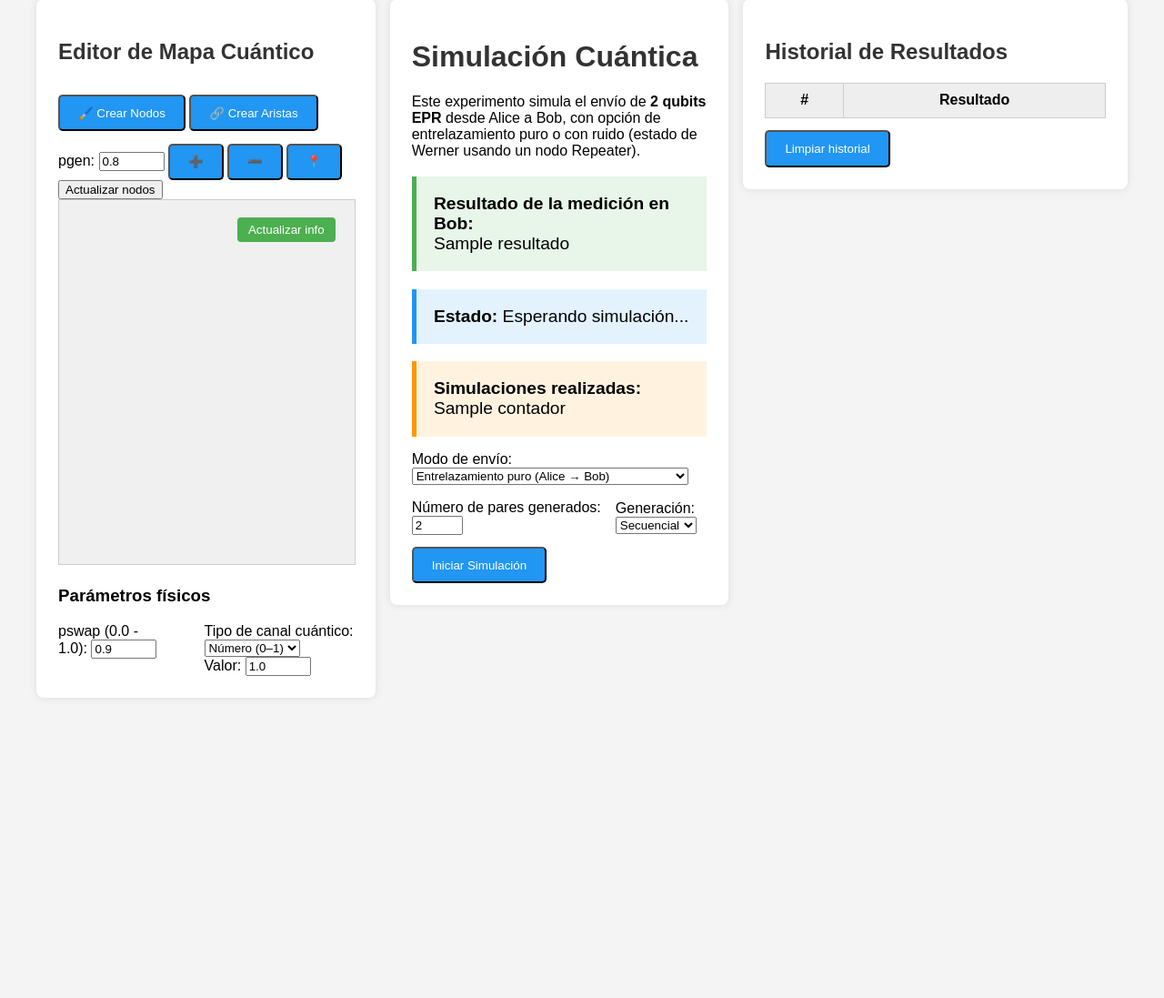
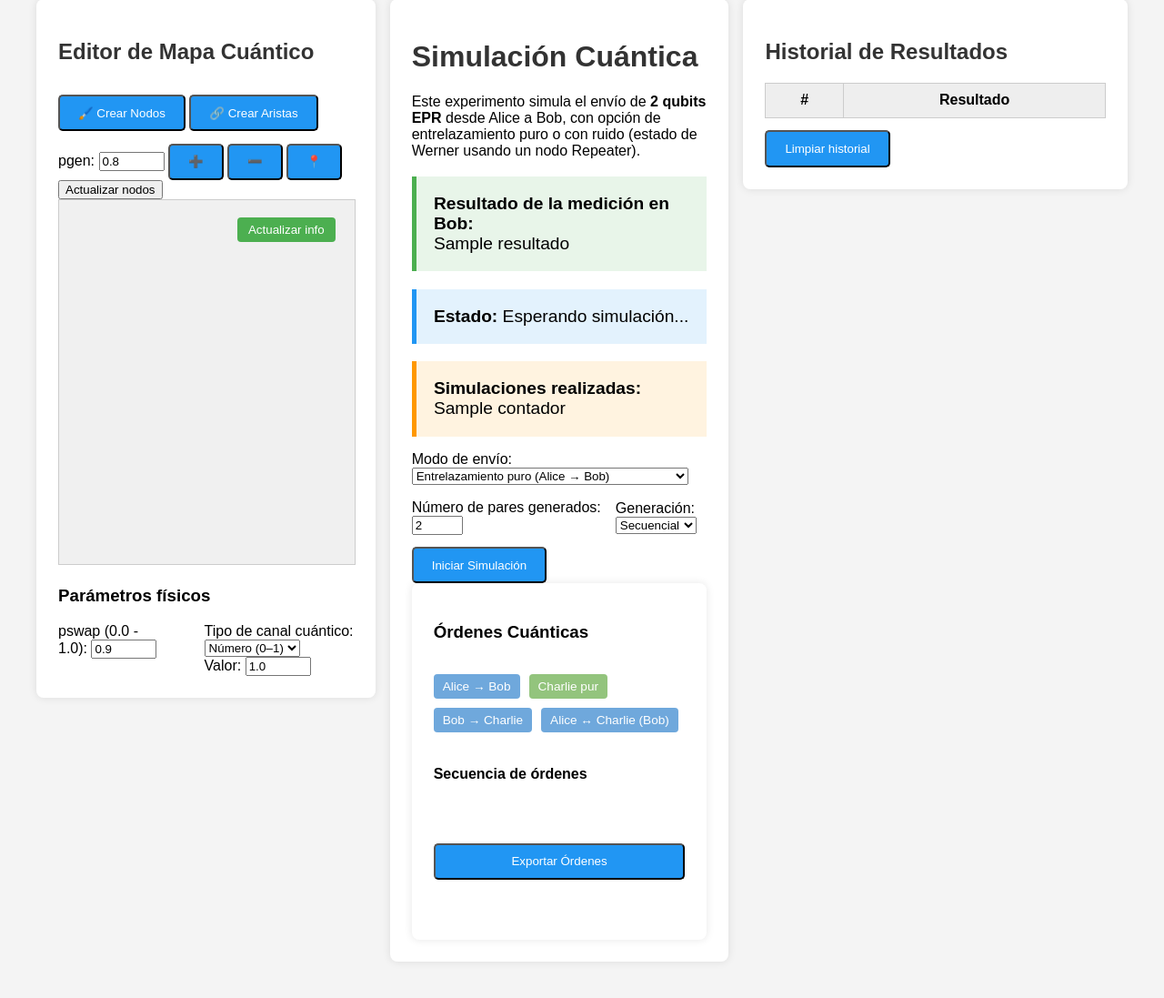
Before and after one commit to Polute/simulaqron, a Python web app: template templates/index.html in a window 1280 px wide. Shown: the part 41-1138 px from the top of the page at 91% size. Before the commit the page ends 784 px from the top, so only its background shows below. Run offline with Jinja, Linux system fonts and the light colour scheme; the template is opened without the code that fills it: most values are stand-ins (such as "Sample title", 1, 10 or a date in 2020); lists and menus that the app fills with data are empty.

Commit message:
Agregado espacio para meter ordenes a cada nodo(Por ahora no hay conexion directa)

```diff
--- /dev/null
+++ b/static/css/styles_index.css
@@ -0,0 +1,179 @@
+body {
+    font-family: Arial, sans-serif;
+    background-color: #f4f4f4;
+    padding: 2em;
+}
+.container-flex {
+    display: flex;
+    gap: 1em;
+    justify-content: space-between;
+    align-items: flex-start;
+    width: 100%;
+    max-width: none;
+}
+
+.columna-izquierda,
+.columna-centro,
+.columna-derecha {
+    flex: 1;
+    min-width: 0;
+    background-color: white;
+    padding: 1.5em;
+    border-radius: 8px;
+    box-shadow: 0 0 10px rgba(0,0,0,0.1);
+}
+
+.columna-izquierda {
+    flex: 1.3;
+    max-height: 90vh;
+    overflow-y: auto;
+}
+.columna-centro {
+    flex: 1.3;
+}
+.columna-derecha {
+    flex: 1.5;
+}
+h1, h2 {
+    color: #333;
+}
+.resultado, .estado, .contador {
+    font-size: 1.2em;
+    margin-top: 1em;
+    padding: 1em;
+    border-left: 5px solid;
+}
+.resultado { background-color: #e8f5e9; border-color: #4caf50; }
+.estado { background-color: #e3f2fd; border-color: #2196f3; }
+.contador { background-color: #fff3e0; border-color: #ff9800; }
+.boton {
+    display: inline-block;
+    margin-top: 1em;
+    padding: 0.8em 1.5em;
+    background-color: #2196f3;
+    color: white;
+    text-decoration: none;
+    border-radius: 5px;
+    cursor: pointer;
+}
+.boton:hover { background-color: #1976d2; }
+#loading {
+    display: none;
+    margin-top: 1em;
+    font-style: italic;
+    color: #555;
+}
+.boton.activo {
+    background-color: #1976d2;
+}
+
+#cuenta {
+    font-size: 1em;
+    margin-top: 0.5em;
+    color: #777;
+}
+table {
+    margin-top: 1em;
+    border-collapse: collapse;
+    width: 100%;
+}
+th, td {
+    padding: 0.6em;
+    border: 1px solid #ccc;
+    text-align: center;
+}
+th { background-color: #eeeeee; }
+.pgen-input,
+.name-input {
+    position: absolute;
+    display: none;
+    z-index: 10;
+}
+.label {
+    font-size: 12px;
+    text-anchor: middle;
+    pointer-events: none;
+    user-select: none;
+    -webkit-user-select: none;
+    -moz-user-select: none;
+    -ms-user-select: none;
+}
+.node {
+    cursor: pointer;
+}
+.link {
+    stroke: red;
+    stroke-width: 2px;
+}
+#canvas {
+    width: 100%;
+    height: 400px;
+    border: 1px solid #ccc;
+    background-color: #f0f0f0;
+    cursor: grab;
+}
+#tabla-nodos, #tabla-aristas {
+    width: 100%;
+    border-collapse: collapse;
+    margin-top: 1em;
+    font-size: 0.9em;
+}
+#tabla-nodos th, #tabla-nodos td,
+#tabla-aristas th, #tabla-aristas td {
+    border: 1px solid #ccc;
+    padding: 0.4em;
+    text-align: center;
+}
+#tabla-nodos input, #tabla-aristas input {
+    width: 90%;
+    padding: 0.2em;
+    font-size: 0.9em;
+}
+.matrix-input {
+    width: 40px;       /* ancho pequeño */
+    text-align: center; /* centrar el número */
+    padding: 2px;
+    margin: 1px;
+}
+.columna-operaciones {
+    flex: 1.3;
+    background-color: white;
+    padding: 1.5em;
+    border-radius: 8px;
+    box-shadow: 0 0 10px rgba(0,0,0,0.1);
+    display: flex;
+    flex-direction: column;
+    gap: 1em;
+}
+
+.paleta {
+    display: flex;
+    flex-wrap: wrap;
+    gap: 10px;
+
+
+}
+.workspace {
+    display: flex;
+    flex-wrap: wrap;
+    gap: 10px;
+
+    align-items: flex-start;
+    justify-content: flex-start;
+}
+
+.block {
+    display: inline-flex;
+    flex: 0 0 auto !important;
+    max-width: max-content;
+    white-space: nowrap;
+    border-radius: 4px;
+    padding: 6px 10px;
+    font-size: 0.85em;
+    cursor: grab;
+    user-select: none;
+}
+
+
+.op-doble { background: #6fa8dc; color: white; }
+.op-simple { background: #93c47d; color: white; }
--- a/templates/index.html
+++ b/templates/index.html
@@ -3,145 +3,7 @@
 <head>
     <meta charset="UTF-8">
     <title>Simulación Cuántica</title>
-    <style>
-        body {
-            font-family: Arial, sans-serif;
-            background-color: #f4f4f4;
-            padding: 2em;
-        }
-        .container-flex {
-            display: flex;
-            gap: 1em;
-            justify-content: space-between;
-            align-items: flex-start;
-            width: 100%;
-            max-width: none;
-        }
-
-        .columna-izquierda,
-        .columna-centro,
-        .columna-derecha {
-            flex: 1;
-            min-width: 0;
-            background-color: white;
-            padding: 1.5em;
-            border-radius: 8px;
-            box-shadow: 0 0 10px rgba(0,0,0,0.1);
-        }
-
-        .columna-izquierda {
-            flex: 1.3;
-            max-height: 90vh;
-            overflow-y: auto;
-        }
-        .columna-centro {
-            flex: 1.3;
-        }
-        .columna-derecha {
-            flex: 1.5;
-        }
-        h1, h2 {
-            color: #333;
-        }
-        .resultado, .estado, .contador {
-            font-size: 1.2em;
-            margin-top: 1em;
-            padding: 1em;
-            border-left: 5px solid;
-        }
-        .resultado { background-color: #e8f5e9; border-color: #4caf50; }
-        .estado { background-color: #e3f2fd; border-color: #2196f3; }
-        .contador { background-color: #fff3e0; border-color: #ff9800; }
-        .boton {
-            display: inline-block;
-            margin-top: 1em;
-            padding: 0.8em 1.5em;
-            background-color: #2196f3;
-            color: white;
-            text-decoration: none;
-            border-radius: 5px;
-            cursor: pointer;
-        }
-        .boton:hover { background-color: #1976d2; }
-        #loading {
-            display: none;
-            margin-top: 1em;
-            font-style: italic;
-            color: #555;
-        }
-        .boton.activo {
-            background-color: #1976d2;
-        }
-
-        #cuenta {
-            font-size: 1em;
-            margin-top: 0.5em;
-            color: #777;
-        }
-        table {
-            margin-top: 1em;
-            border-collapse: collapse;
-            width: 100%;
-        }
-        th, td {
-            padding: 0.6em;
-            border: 1px solid #ccc;
-            text-align: center;
-        }
-        th { background-color: #eeeeee; }
-        .pgen-input,
-        .name-input {
-            position: absolute;
-            display: none;
-            z-index: 10;
-        }
-        .label {
-            font-size: 12px;
-            text-anchor: middle;
-            pointer-events: none;
-            user-select: none;
-            -webkit-user-select: none;
-            -moz-user-select: none;
-            -ms-user-select: none;
-        }
-        .node {
-            cursor: pointer;
-        }
-        .link {
-            stroke: red;
-            stroke-width: 2px;
-        }
-        #canvas {
-            width: 100%;
-            height: 400px;
-            border: 1px solid #ccc;
-            background-color: #f0f0f0;
-            cursor: grab;
-        }
-        #tabla-nodos, #tabla-aristas {
-            width: 100%;
-            border-collapse: collapse;
-            margin-top: 1em;
-            font-size: 0.9em;
-        }
-        #tabla-nodos th, #tabla-nodos td,
-        #tabla-aristas th, #tabla-aristas td {
-            border: 1px solid #ccc;
-            padding: 0.4em;
-            text-align: center;
-        }
-        #tabla-nodos input, #tabla-aristas input {
-            width: 90%;
-            padding: 0.2em;
-            font-size: 0.9em;
-        }
-        .matrix-input {
-            width: 40px;       /* ancho pequeño */
-            text-align: center; /* centrar el número */
-            padding: 2px;
-            margin: 1px;
-        }
-    </style>
+    <link rel="stylesheet" href="{{ url_for('static', filename='css/styles_index.css') }}">
 </head>
 <body>
     <div class="container-flex">
@@ -309,6 +171,25 @@
 
                 <button class="boton" onclick="iniciarSimulacion()">Iniciar Simulación</button>
 
+                <!-- Sección de operaciones más pequeña -->
+                <div class="columna-operaciones">
+                    <h3>Órdenes Cuánticas</h3>
+                        <!-- Paleta de bloques disponibles -->
+                        <div class="paleta">
+                            <div class="block op-doble" draggable="true" data-op="epr" data-src="Alice" data-dst="Bob">Alice → Bob</div>
+                            <div class="block op-simple" draggable="true" data-op="pur" data-src="Charlie">Charlie pur</div>
+                            <div class="block op-doble" draggable="true" data-op="epr" data-src="Bob" data-dst="Charlie">Bob → Charlie</div>
+                            <div class="block op-doble" draggable="true" data-op="swap" data-src="Alice" data-dst="Charlie" data-helper="Bob">Alice ↔ Charlie (Bob)</div>
+                        </div>
+
+                    <!-- Workspace horizontal -->
+                    <h4>Secuencia de órdenes</h4>
+                    <div id="workspace" class="workspace">
+                        <!-- Aquí se soltarán los bloques -->
+                    </div>
+                    <button class="boton" onclick="mostrarOrdenes()">Exportar Órdenes</button>
+                    <pre id="ordenesTexto"></pre>
+                </div>
             </div>
             <!-- Columna derecha: historial -->
             <div class="columna-derecha">
@@ -327,6 +208,60 @@
                 <button class="boton" onclick="limpiarHistorial()">Limpiar historial</button>
             </div>
            </div>
+    </div>
+    <script>// --- DRAG DESDE LA PALETA ---
+        document.querySelectorAll(".paleta .block").forEach(block => {
+            block.addEventListener("dragstart", e => {
+                e.dataTransfer.setData("text", block.textContent);
+                e.dataTransfer.setData("op", block.dataset.op);
+                e.dataTransfer.setData("src", block.dataset.src || "");
+                e.dataTransfer.setData("dst", block.dataset.dst || "");
+                e.dataTransfer.setData("helper", block.dataset.helper || "");
+                e.dataTransfer.setData("class", block.className);
+                e.dataTransfer.setData("width", block.offsetWidth);
+            });
+        });
+
+        // --- WORKSPACE ---
+        const workspace = document.getElementById("workspace");
+
+        workspace.addEventListener("dragover", e => e.preventDefault());
+
+        workspace.addEventListener("drop", e => {
+            e.preventDefault();
+
+            const newBlock = document.createElement("div");
+            newBlock.className = e.dataTransfer.getData("class");
+            newBlock.textContent = e.dataTransfer.getData("text");
+            newBlock.dataset.op = e.dataTransfer.getData("op");
+            newBlock.dataset.src = e.dataTransfer.getData("src");
+            newBlock.dataset.dst = e.dataTransfer.getData("dst");
+            newBlock.dataset.helper = e.dataTransfer.getData("helper");
+            const width = parseInt(e.dataTransfer.getData("width"), 10);
+            newBlock.style.width = width + "px";
+
+            workspace.appendChild(newBlock);
+        });
+
+
+
+        // Exportar órdenes a texto
+        function mostrarOrdenes() {
+            const blocks = workspace.querySelectorAll(".block");
+            const orders = [];
+            blocks.forEach(b => {
+                const op = b.dataset.op;
+                if (op === "epr") {
+                    orders.push(`${b.dataset.src}->${b.dataset.dst}`);
+                } else if (op === "pur") {
+                    orders.push(`${b.dataset.src} pur`);
+                } else if (op === "swap") {
+                    orders.push(`${b.dataset.src}<->${b.dataset.dst}(${b.dataset.helper})`);
+                }
+            });
+            document.getElementById("ordenesTexto").textContent = orders.join("\n");
+        }
+    </script>
     <script>
         // Rol recibido desde Flask
         const rol = "{{ rol }}";
```
Lines whose indentation alone changed are shown as unchanged.
